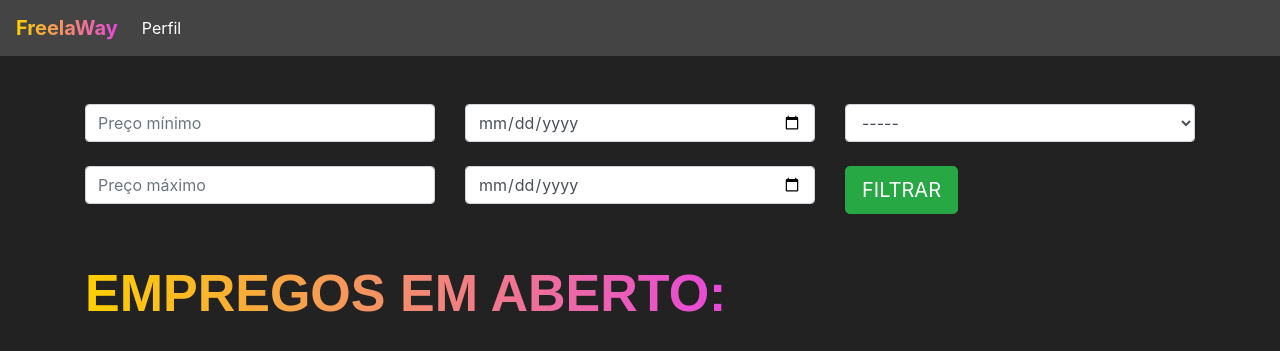
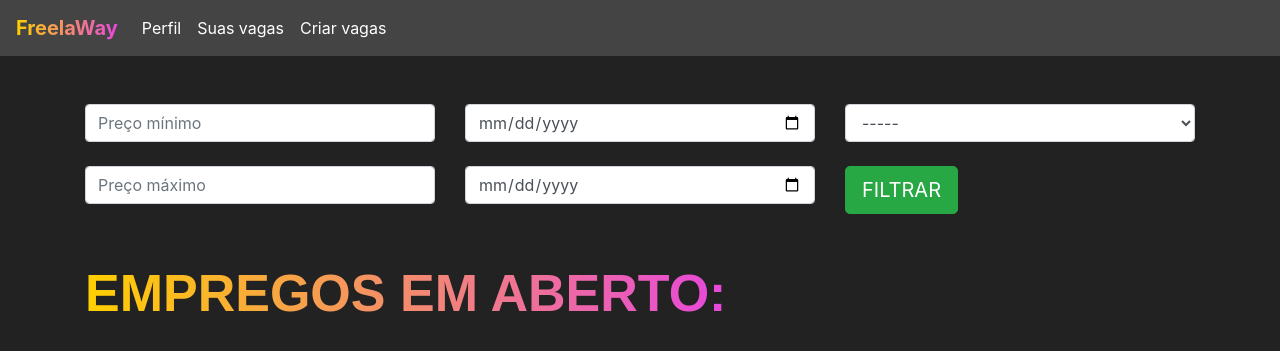
Before and after one commit to diego-goncalves-dreossi/sistema-freelance, a Django app: page / in a window 1280 px wide. Shown: the top 351 px of the page. Run offline with Django 4.2, Linux system fonts and the light colour scheme; the visitor is signed in with stand-in values (Sample User, id 1); data that the repository does not hold is empty.

Commit message:
proximos passos
Primeiros arquivos e definições

```diff
--- a/empregos/urls.py
+++ b/empregos/urls.py
@@ -6,4 +6,6 @@ urlpatterns = [
     path('aceitar_emp/<int:id>/', views.aceitar_emp, name="aceitar_emp"),
     path('perfil/', views.perfil, name="perfil"),
     path('enviar_projeto/', views.enviar_projeto, name="enviar_projeto"),
+    path('suas_vagas/',views.suas_vagas, name='suas_vagas'),
+    path('criar_vagas/',views.criar_vagas, name='criar_vagas')
 ]
--- a/empregos/views.py
+++ b/empregos/views.py
@@ -99,3 +99,13 @@
     emp.status = 'AA'
     emp.save()
     return redirect('/perfil')
+
+@login_required(login_url='/auth/login')
+def suas_vagas(request):
+    emps = 'a fazer'
+    return render(request, 'suas_vagas.html',{'emps':emps})
+
+@login_required(login_url='/auth/login')
+def criar_vagas(request):
+    emps = 'a fazer criar'
+    return render(request, 'criar_vagas.html',{'emps':emps})
--- a/proximos_passos.txt
+++ b/proximos_passos.txt
@@ -1 +1,2 @@
 - Adicionar funcionalidade de adicionar vagas de emprego, junto com todos os ajustes necessários pelo projeto.
+- Adicionar área onde vemos as vagas que nós mesmo cadastramos
--- a/templates/base.html
+++ b/templates/base.html
@@ -40,6 +40,12 @@
         <li class="nav-item active">
           <a class="nav-link" href="{% url 'perfil' %}">Perfil</a>
         </li>
+        <li class="nav-item active">
+          <a class="nav-link" href="{% url 'suas_vagas' %}">Suas vagas</a>
+        </li>
+        <li class="nav-item active">
+          <a class="nav-link" href="{% url 'criar_vagas' %}">Criar vagas</a>
+        </li>
 
       </ul>
     </div>
```
Also changed, not shown: empregos/templates/criar_vagas.html (added, +11 -0 lines), empregos/templates/suas_vagas.html (added, +11 -0 lines).
